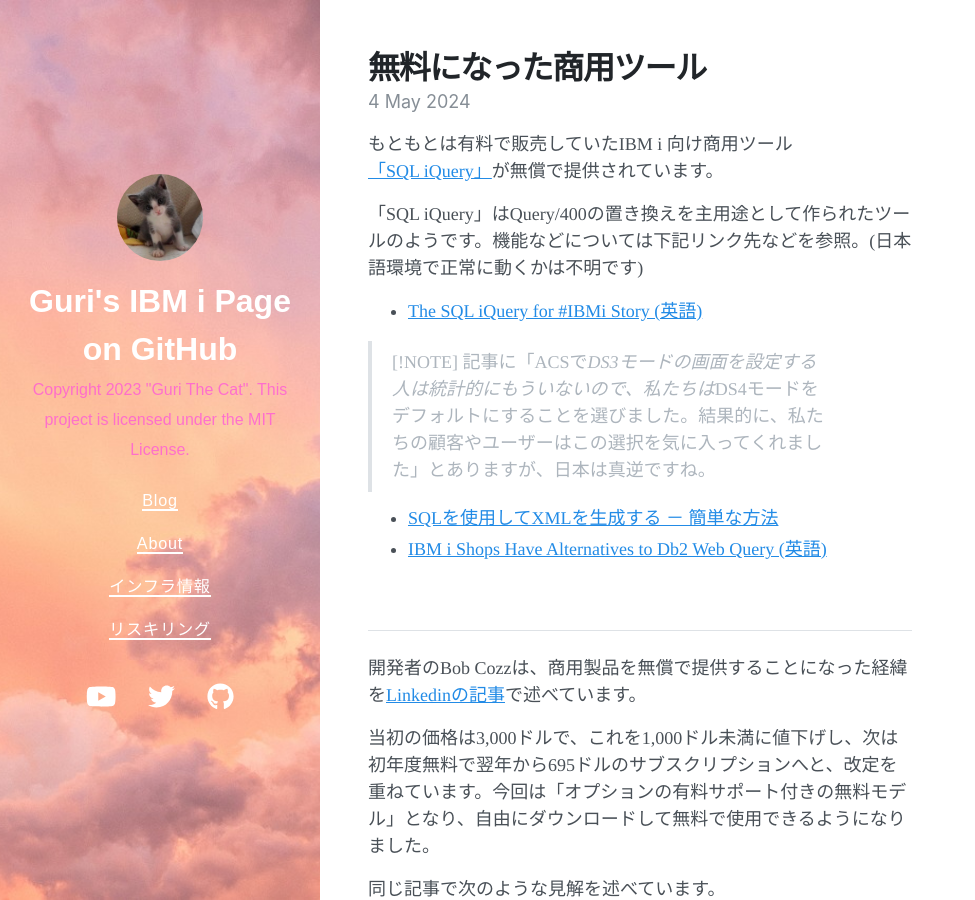
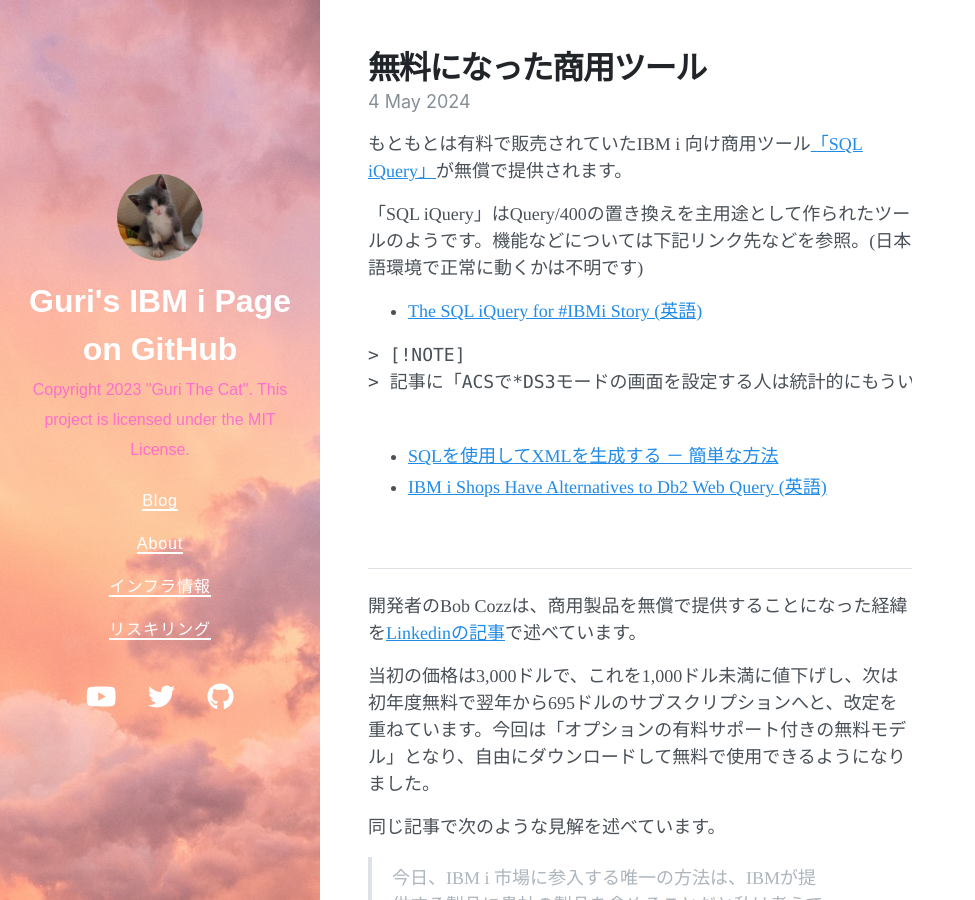
Before and after one commit to GuriCat/GuriPages, a Jekyll site: the page built from _posts/2024-05-04-無料になった商用ツール.markdown, in a window 1280 px wide and 900 px high. Shown: the whole window, without its empty margins (0-975 px from the left). Built offline with Jekyll 4.4.1, drawn with Linux system fonts in a browser that asks for light colours; nearby versions of some CDN libraries.

Commit message:
Update 2024-05-04-無料になった商用ツール.markdown

```diff
--- a/_posts/2024-05-04-無料になった商用ツール.markdown
+++ b/_posts/2024-05-04-無料になった商用ツール.markdown
@@ -4,18 +4,19 @@
 date:   2024-05-04 13:48:37 +0900
 tags: [その他, SQL]
 ---
-もともとは有料で販売していたIBM i 向け商用ツール[「SQL iQuery」](https://github.com/bobcozzi/SQLiQuery?trk=article-ssr-frontend-pulse_little-text-block){:target="_blank"}が無償で提供されています。
+もともとは有料で販売されていたIBM i 向け商用ツール[「SQL iQuery」](https://github.com/bobcozzi/SQLiQuery?trk=article-ssr-frontend-pulse_little-text-block){:target="_blank"}が無償で提供されます。
 
 「SQL iQuery」はQuery/400の置き換えを主用途として作られたツールのようです。機能などについては下記リンク先などを参照。(日本語環境で正常に動くかは不明です)
 
 - [The SQL iQuery for #IBMi Story (英語)](https://www.linkedin.com/pulse/sql-iquery-ibmi-story-bob-cozzi)
 
+<pre>
 > [!NOTE]
 > 記事に「ACSで*DS3モードの画面を設定する人は統計的にもういないので、私たちは*DS4モードをデフォルトにすることを選びました。結果的に、私たちの顧客やユーザーはこの選択を気に入ってくれました」とありますが、日本は真逆ですね。
+</pre>
 
 - [SQLを使用してXMLを生成する － 簡単な方法](https://www.e-bellnet.com/category/jungle/2311/2311-02.html)
 - [IBM i Shops Have Alternatives to Db2 Web Query (英語)](https://www.itjungle.com/2023/11/15/ibm-i-shops-have-alternatives-to-db2-web-query/)
-
 
 <br>
 <hr>
```
